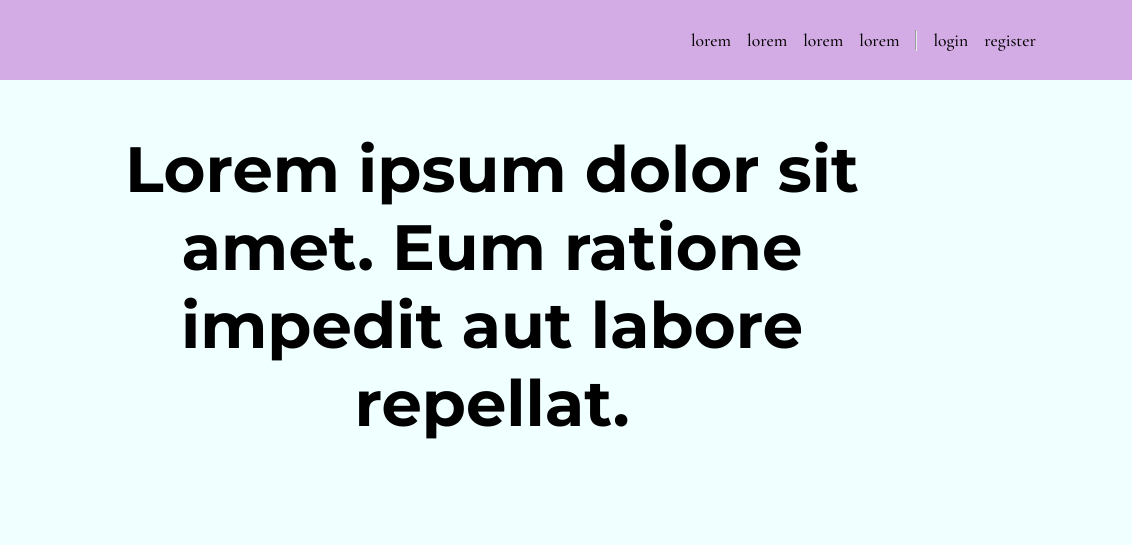
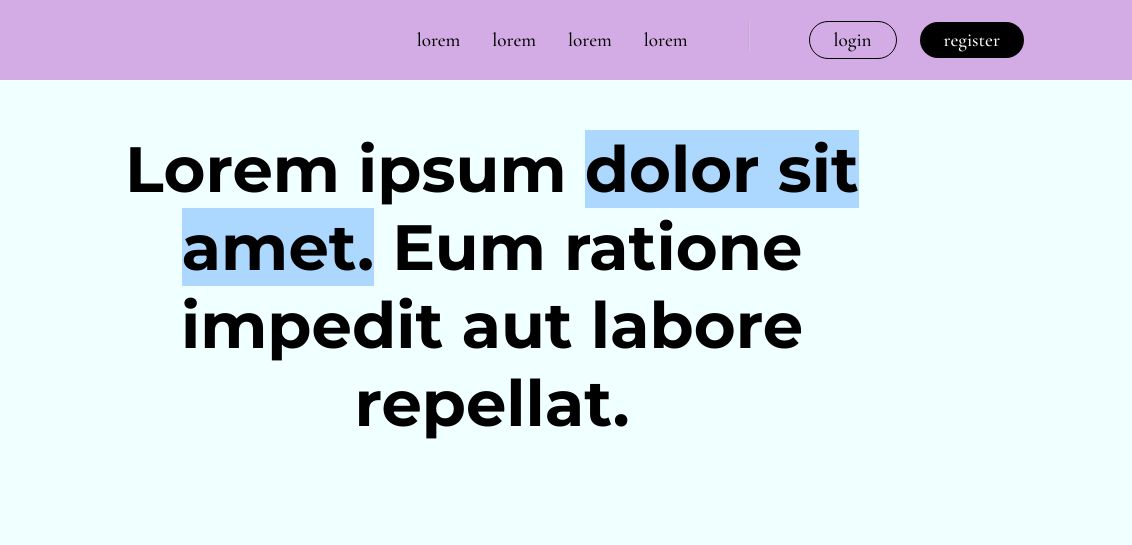
Before and after one commit to 2Chris3/blossom, a plain HTML site: page index.html in a window 1280 px wide. Shown: the top 545 px of the page, 148-1280 px from the left. Drawn offline with nearby package versions, Linux system fonts and the light colour scheme; a web font is replaced by a local one.

Commit message:
animations added

```diff
--- a/index.html
+++ b/index.html
@@ -17,20 +17,24 @@
         <!-- NAVIGATION BAR -->
         <nav class="nav">
             <ul class="nav__ul">
-                <li class="nav__li"><a href="#" class="nav__a">lorem</a></li>
-                <li class="nav__li"><a href="#" class="nav__a">lorem</a></li>
-                <li class="nav__li"><a href="#" class="nav__a">lorem</a></li>
-                <li class="nav__li"><a href="#" class="nav__a">lorem</a></li>
+                <div class="nav__group nav__search">
+                    <li class="nav__li"><a href="#" class="nav__a">lorem</a></li>
+                    <li class="nav__li"><a href="#" class="nav__a">lorem</a></li>
+                    <li class="nav__li"><a href="#" class="nav__a">lorem</a></li>
+                    <li class="nav__li"><a href="#" class="nav__a">lorem</a></li>
+                </div>
                 <hr class="nav__separation">
-                <li class="nav__li login"><a href="#" class="nav__a">login</a></li>
-                <li class="nav__li register"><a href="#" class="nav__a">register</a></li>
+                <div class="nav__group nav__account">
+                    <li class="nav__li"><a href="#" class="nav__a nav__login">login</a></li>
+                    <li class="nav__li"><a href="#" class="nav__a nav__register">register</a></li>
+                </div>
             </ul>
         </nav>
     </header>
     <hr class="header__separation">
     <main>
         <section class="cover">
-            <h1 class="cover__title">Lorem ipsum dolor sit amet. Eum ratione impedit aut labore repellat.</h1>
+            <h1 class="cover__title">Lorem ipsum <mark>dolor sit amet.</mark> Eum ratione impedit aut labore repellat.</h1>
             <section class="cover__cards">
                 <article class="card">
                     <figure class="card__figure"><img src="./assets/images/icon_cqc.svg" alt="" class="card__icon"></figure>
--- a/styles.css
+++ b/styles.css
@@ -6,7 +6,7 @@
 
 
 /*   ::: RESET :::   */
-:where(html, body, header, main, footer, section, article, figure, img) {
+:where(html, body, header, main, footer, section, article, figure, img, a) {
     width: 100%;
 }
 
@@ -58,9 +58,17 @@
 
 
 
-/*   ::: COLORS :::   */
+/*   ::: VARIABLES :::   */
 :root {
+    /* color */
     --light-pink: #D4ACE5;
+    --light-blue: #acd8ff;
+    /* spacing */
+    --link-padding: 0.5rem 0.75rem;
+}
+
+mark{
+    background-color: var(--light-blue);
 }
 
 
@@ -92,27 +100,54 @@ nav {
 
 .nav__ul {
     display: flex;
-    gap: 1rem;
+    gap: 3rem;
+}
+
+.nav__group {
+    display: flex;
+}
+
+.nav__search {
+    gap: 0.5rem;
+}
+
+.nav__account {
+    gap: 0;
 }
 
 .nav__li {
-    display: inline;
+    border-radius: 2rem;
+    padding: var(--link-padding);
 }
 
 .nav__a {
     font-family: 'cormorant garamond', sans-serif;
-    font-size: 1.1rem;
+    font-size: 1.2rem;
+    transition: 150ms;
+}
+
+.nav__account a {
+    padding: 0.4rem 1.5rem;
+    border-radius: 25px;
+    transition: 400ms;
+    width: 100px;
+}
+
+.nav__register {
+    background-color: black;
+    color: white;
+}
+
+.nav__login {
+    outline: solid 1.5px black;
 }
 
 .nav__separation {
-    color: blueviolet;
+    color: navy;
+    opacity: .2;
+    height: 2rem;
 }
 
-.header__separation {
-    appearance: none;
-    height: 0.1px;
-    color: blueviolet;
-}
 
 
 /*   ::: SECTION 1 :::   */
@@ -184,3 +219,38 @@ nav {
     transition: 400ms;
     animation-timing-function: ease-in-out;
 }
+/*
+.nav__li:hover {
+    background-color: white;
+    transition: 400ms;
+
+    border: none;
+}
+
+.nav__account .nav__li:hover {
+    background-color: transparent;
+    transition: 400ms;
+}
+
+.nav__a:hover {
+    transition: 400ms;
+
+    outline: none;
+    border: none;
+}
+*/
+
+.nav__account a:hover {
+    transition: 200ms;
+    color: black;
+    background-color: white;
+}
+
+.nav__li:hover:not(.nav__account li) {
+    transition: 200ms;
+    background-color: white;
+}
+
+.nav__login:hover {
+    outline: none;
+}
```
